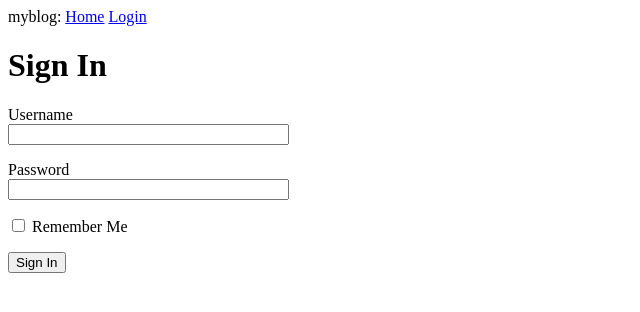
After one commit to AndresBo/myblog, a Flask app: page /login in a window 1280 px wide. The commit adds this page. Shown: the top 312 px of the page, without its empty margins (0-640 px from the left). Run offline with Flask 2, Linux system fonts and the light colour scheme.

Commit message:
added login.html, route '/login', and added link to nav bar in base.html

```diff
--- a/app/routes.py
+++ b/app/routes.py
@@ -1,5 +1,6 @@
 from flask import render_template
 from app import app
+from app.forms import LoginForm
 
 @app.route('/')
 @app.route('/index')
@@ -21,3 +22,9 @@ def index():
 
     ]
     return render_template('index.html', title='home', user=user, posts=posts)
+
+
+@app.route('/login')
+def login():
+    form = LoginForm()
+    return render_template('login.html', title='Sign In', form=form)
--- a/app/templates/base.html
+++ b/app/templates/base.html
@@ -8,7 +8,10 @@
         {% endif %}
     </head>
     <body>
-        <div>myblog: <a href="/index">Home</a></div>
+        <div>myblog:
+            <a href="/index">Home</a>
+            <a href="/login">Login</a>
+        </div>
         {% block content %} {% endblock %}
     </body>
 </html>
--- /dev/null
+++ b/app/templates/login.html
@@ -0,0 +1,18 @@
+{% extends "base.html" %}
+
+{% block content %}
+    <h1>Sign In</h1>
+    <form action="" method="post" novalidate>
+        {{ form.hidden_tag() }}
+        <p>
+            {{ form.username.label }}<br>
+            {{ form.username(size=32) }}
+        </p>
+        <p>
+            {{ form.password.label }}<br>
+            {{ form.password(size=32) }}
+        </p>
+        <p>{{ form.remember_me() }} {{ form.remember_me.label }}</p>
+        <p>{{ form.submit() }}</p>
+    </form>
+{% endblock %}
```
